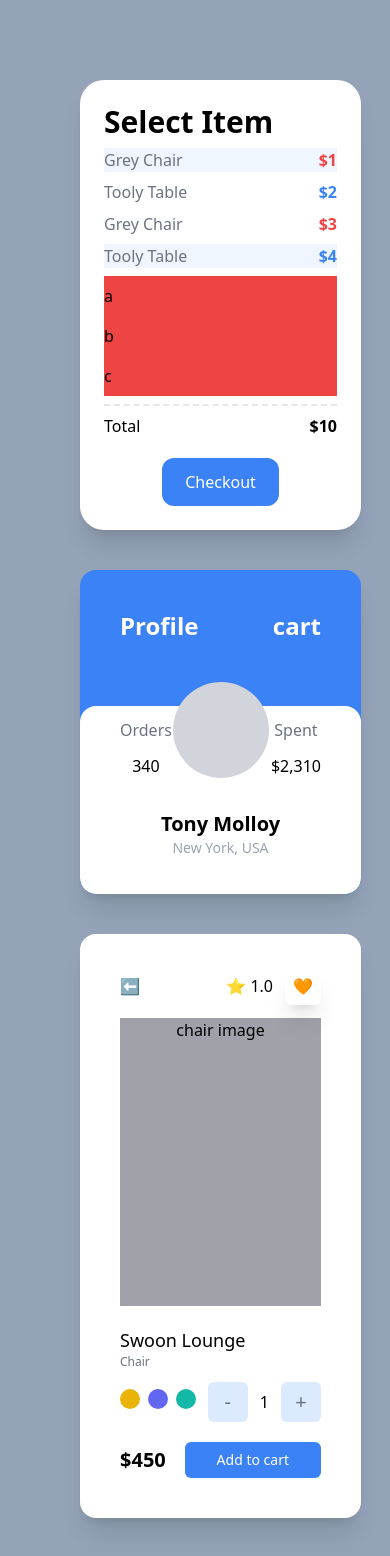
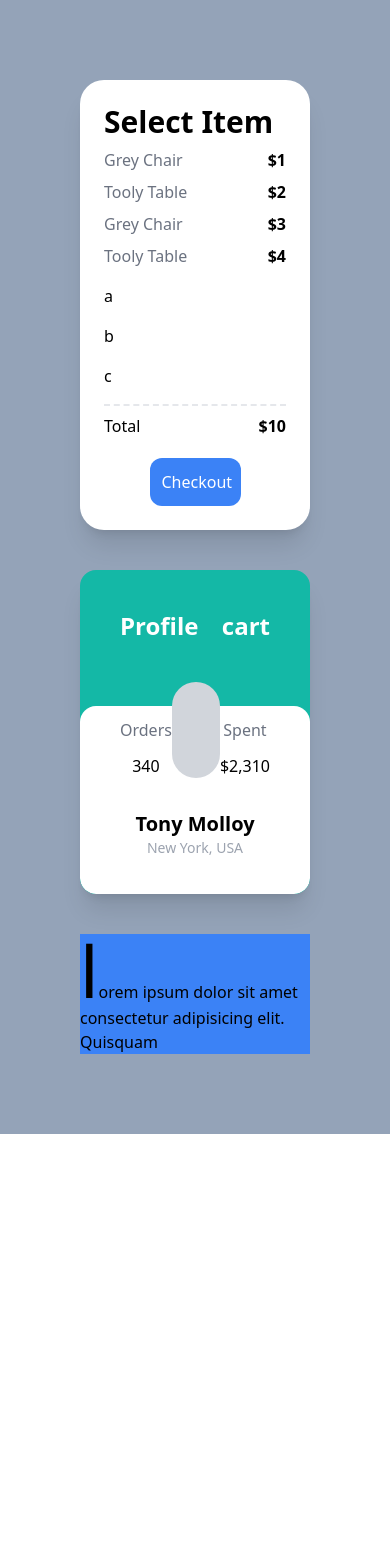
Before and after one commit to yhsol/spinach, a Next.js app: page / in a window 390 px wide. Shown: the top 1556 px of the page. After the commit the page ends 1134 px from the top, so only its background shows below. Built offline with nearby package versions, Linux system fonts and the light colour scheme.

Commit message:
feat: Responsive Modifiers

```diff
--- a/components/TourOfTailwind.tsx
+++ b/components/TourOfTailwind.tsx
@@ -1,6 +1,6 @@
 export function SelectItem() {
   return (
-    <div className="bg-white p-6 rounded-3xl shadow-xl sm:bg-red-400 sm:hover:bg-blue-500 md:bg-teal-400 lg:bg-indigo-400 xl:bg-yellow-400 2xl:bg-pink-400">
+    <div className="flex flex-col justify-between bg-white p-6 rounded-3xl shadow-xl">
       <span className="font-semibold text-3xl">Select Item</span>
       <ul>
         {[
@@ -11,8 +11,7 @@ export function SelectItem() {
         ].map(({ name, price }) => (
           <li
             key={`${name}-${price}`}
-            className="flex justify-between my-2 first:bg-blue-50 last:bg-blue-50 only:bg-red-50
-              odd:text-red-500 even:text-blue-500
+            className="flex justify-between my-2
               "
           >
             <span className="text-gray-500">{name}</span>
@@ -23,7 +22,7 @@ export function SelectItem() {
 
       <ul>
         {["a", "b", "c", ""].map((c, i) => (
-          <li key={i} className="bg-red-500 py-2 empty:hidden">
+          <li key={i} className="py-2 empty:hidden">
             {c}
           </li>
         ))}
@@ -47,7 +46,7 @@ export function SelectItem() {
 
 export function Profile() {
   return (
-    <div className="bg-blue-500 rounded-2xl shadow-xl overflow-hidden group">
+    <div className="bg-blue-500 rounded-2xl shadow-xl overflow-hidden group landscape:bg-yellow-500 portrait:bg-teal-500">
       <div>
         <div className="p-10 pb-16">
           <div className="flex justify-between">
@@ -145,7 +144,7 @@ export function Form() {
 
 export function FirstLetter() {
   return (
-    <p className="first-letter:text-7xl first-letter:hover:text-yellow-500">
+    <p className="first-letter:text-7xl first-letter:hover:text-yellow-500 bg-blue-500 lg:col-span-2 xl:col-span-1">
       lorem ipsum dolor sit amet consectetur adipisicing elit. Quisquam
     </p>
   );
--- a/pages/index.tsx
+++ b/pages/index.tsx
@@ -8,11 +8,11 @@ import {
 
 export default function Home() {
   return (
-    <div className="bg-slate-400 p-20 grid gap-10 min-h-screen">
+    <div className="bg-slate-400 p-20 min-h-screen grid gap-10 lg:grid-cols-2 xl:grid-cols-3 xl:place-content-center">
       <SelectItem />
       <Profile />
-      <ItemPost />
-      <Form />
+      {/* <ItemPost />
+      <Form /> */}
       <FirstLetter />
     </div>
   );
```
